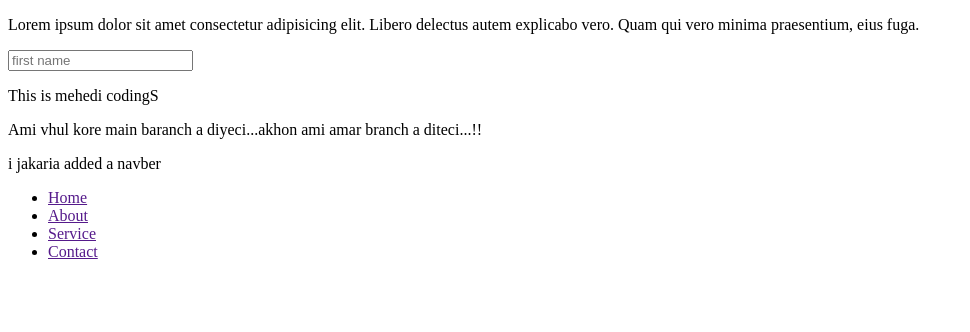
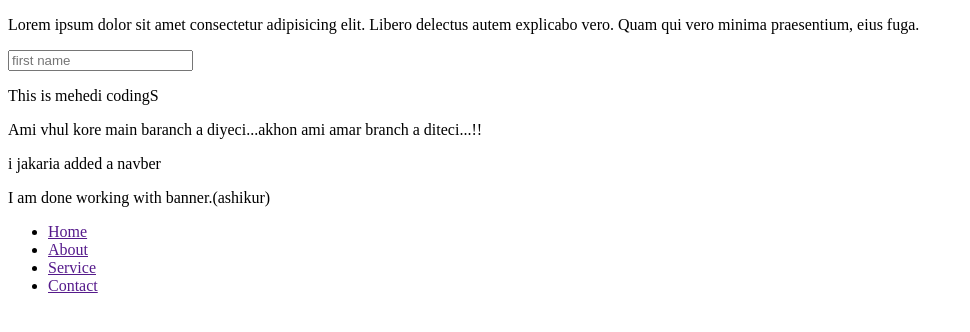
Before and after one commit to Ashikur-ai/Diploma113, a plain HTML site: page index.html in a window 1280 px wide. Shown: the whole page, without its empty margins (0-970 px from the left). Drawn offline with Linux system fonts and the light colour scheme.

Commit message:
working on banner

```diff
--- a/index.html
+++ b/index.html
@@ -15,6 +15,7 @@
 <p>This is mehedi codingS</p>
 <p>Ami vhul kore main baranch a diyeci...akhon ami amar branch a diteci...!!</p>
 <p>i jakaria added a navber</p>
+<p>I am done working with banner.(ashikur)</p>
 <nav>
     <ul>
         <li><a href="">Home</a></li>
```
